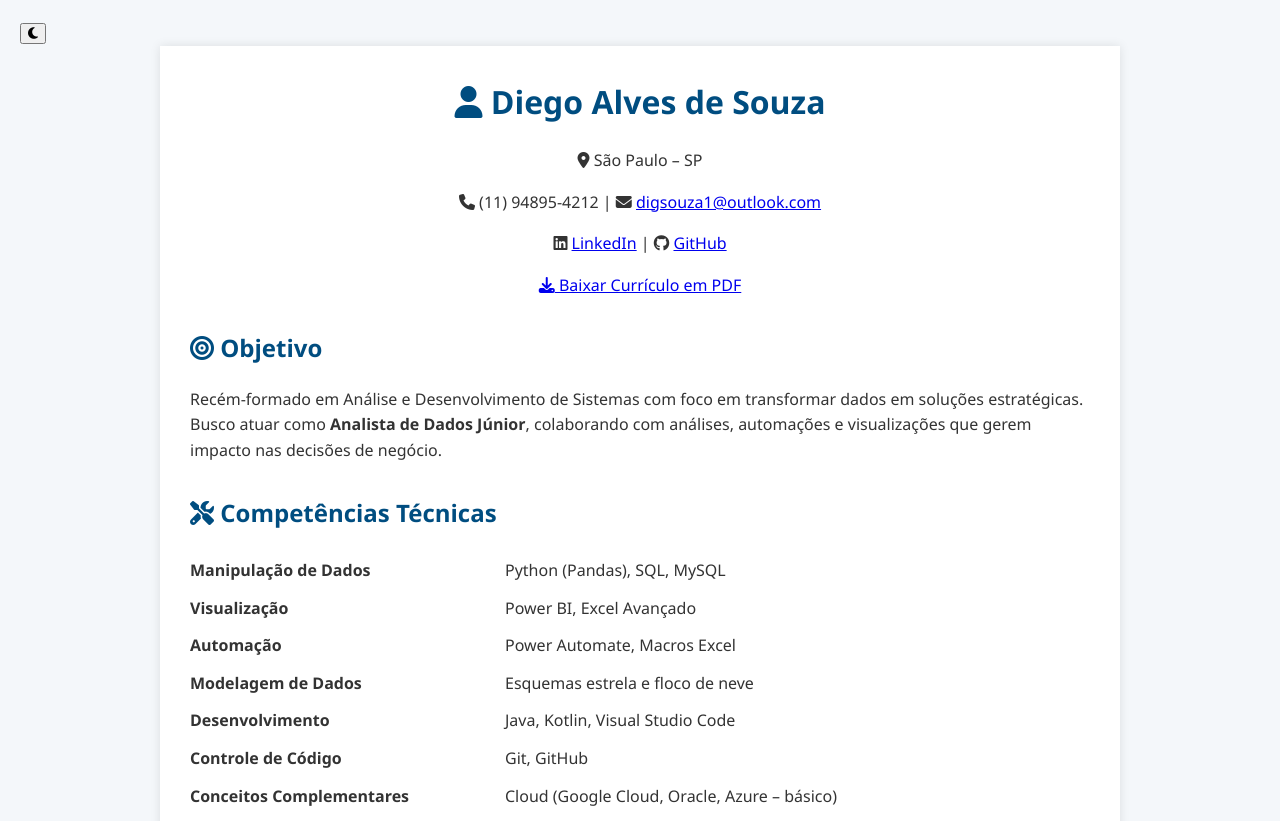
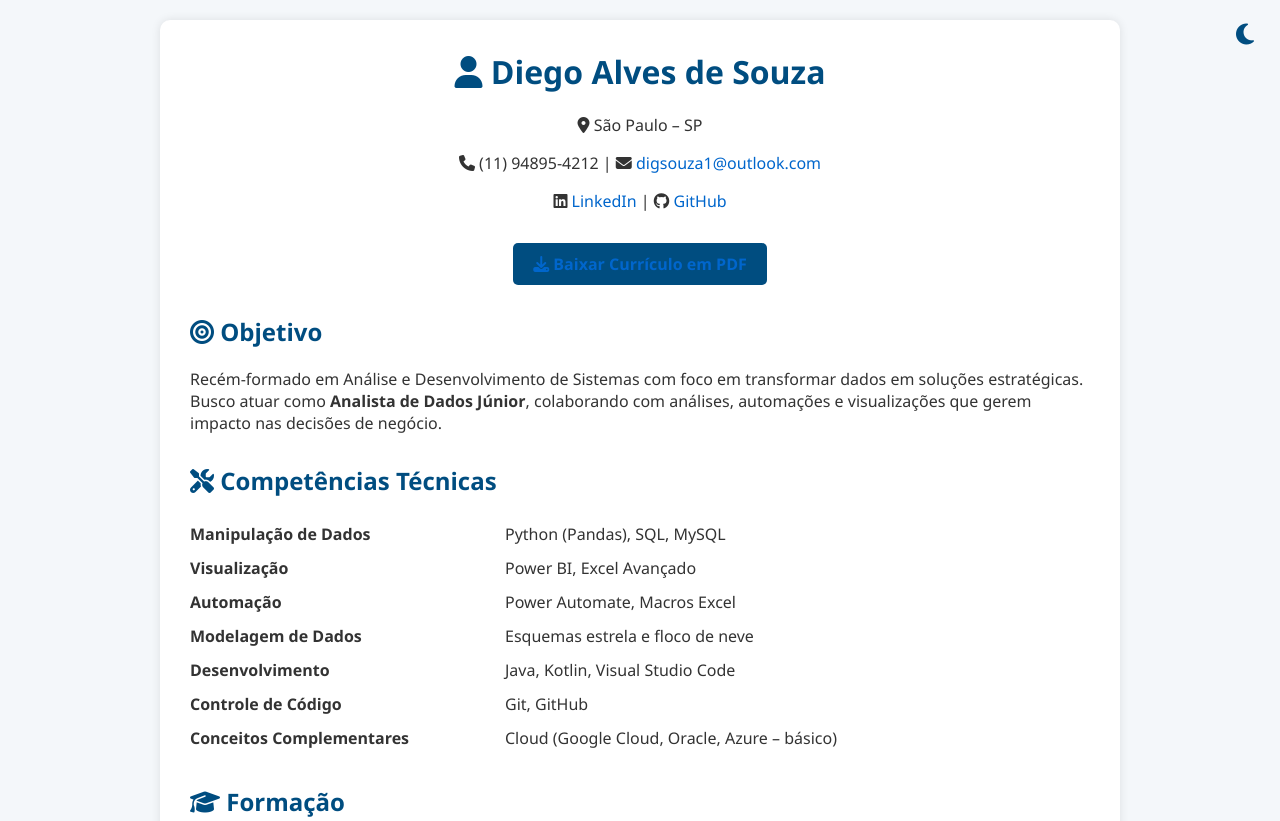
Before and after one commit to DiegoAlvesprogramer/diego-alves.github.io, a plain HTML site: page index.html in a window 1280 px wide. Shown: the top 821 px of the page. Drawn offline with Linux system fonts and the light colour scheme.

Commit message:
Update styles.css

```diff
--- a/styles.css
+++ b/styles.css
@@ -1,54 +1,118 @@
+:root {
+  --bg-color: #f4f7fa;
+  --text-color: #333;
+  --primary-color: #004d80;
+  --link-color: #0066cc;
+  --card-bg: #fff;
+}
+
 body {
   font-family: 'Segoe UI', Tahoma, Geneva, Verdana, sans-serif;
-      background-color: #f4f7fa;
-      color: #333;
-      line-height: 1.6;
+  background-color: var(--bg-color);
+  color: var(--text-color);
   margin: 0;
   padding: 20px;
+  transition: background-color 0.3s ease, color 0.3s ease;
 }
+
 .container {
   max-width: 900px;
   margin: auto;
-      background: #fff;
+  background: var(--card-bg);
   padding: 30px;
   box-shadow: 0 0 10px rgba(0,0,0,0.1);
+  border-radius: 10px;
 }
-    h1, h2, h3 {
-      color: #004d80;
+
+h1, h2 {
+  color: var(--primary-color);
   margin-top: 0;
 }
+
 .header {
   text-align: center;
   margin-bottom: 30px;
 }
-    .contact a {
-      color: #0066cc;
+
+.header a {
+  color: var(--link-color);
   text-decoration: none;
 }
+
 .section {
   margin-bottom: 30px;
 }
-    .two-columns {
-      display: flex;
-      flex-wrap: wrap;
-      gap: 30px;
+
+.skills-table td:first-child {
+  font-weight: bold;
+  width: 35%;
 }
-    .column {
-      flex: 1;
-      min-width: 250px;
-    }
-    ul {
-      padding-left: 20px;
-    }
+
 table {
   width: 100%;
   border-collapse: collapse;
 }
+
 td {
   padding: 6px 0;
   vertical-align: top;
 }
-    .skills-table td:first-child {
+
+ul {
+  padding-left: 20px;
+}
+
+.download-btn {
+  display: inline-block;
+  margin-top: 15px;
+  padding: 10px 20px;
+  background-color: var(--primary-color);
+  color: #fff;
+  text-decoration: none;
+  border-radius: 5px;
   font-weight: bold;
-      width: 35%;
+  transition: background-color 0.3s ease;
 }
+
+.download-btn:hover {
+  background-color: var(--link-color);
+}
+
+.theme-toggle {
+  position: fixed;
+  top: 20px;
+  right: 20px;
+  z-index: 1000;
+}
+
+.theme-toggle button {
+  background: none;
+  border: none;
+  font-size: 1.5rem;
+  cursor: pointer;
+  color: var(--primary-color);
+  transition: color 0.3s ease;
+}
+
+.dark-mode {
+  --bg-color: #1e1e1e;
+  --text-color: #e0e0e0;
+  --primary-color: #00bcd4;
+  --link-color: #4dd0e1;
+  --card-bg: #2c2c2c;
+}
+
+@media (max-width: 768px) {
+  .container {
+    padding: 20px;
+  }
+
+  h1 {
+    font-size: 1.8rem;
+  }
+
+  .download-btn {
+    width: 100%;
+    text-align: center;
+  }
+}
```
Lines whose indentation alone changed are shown as unchanged.
